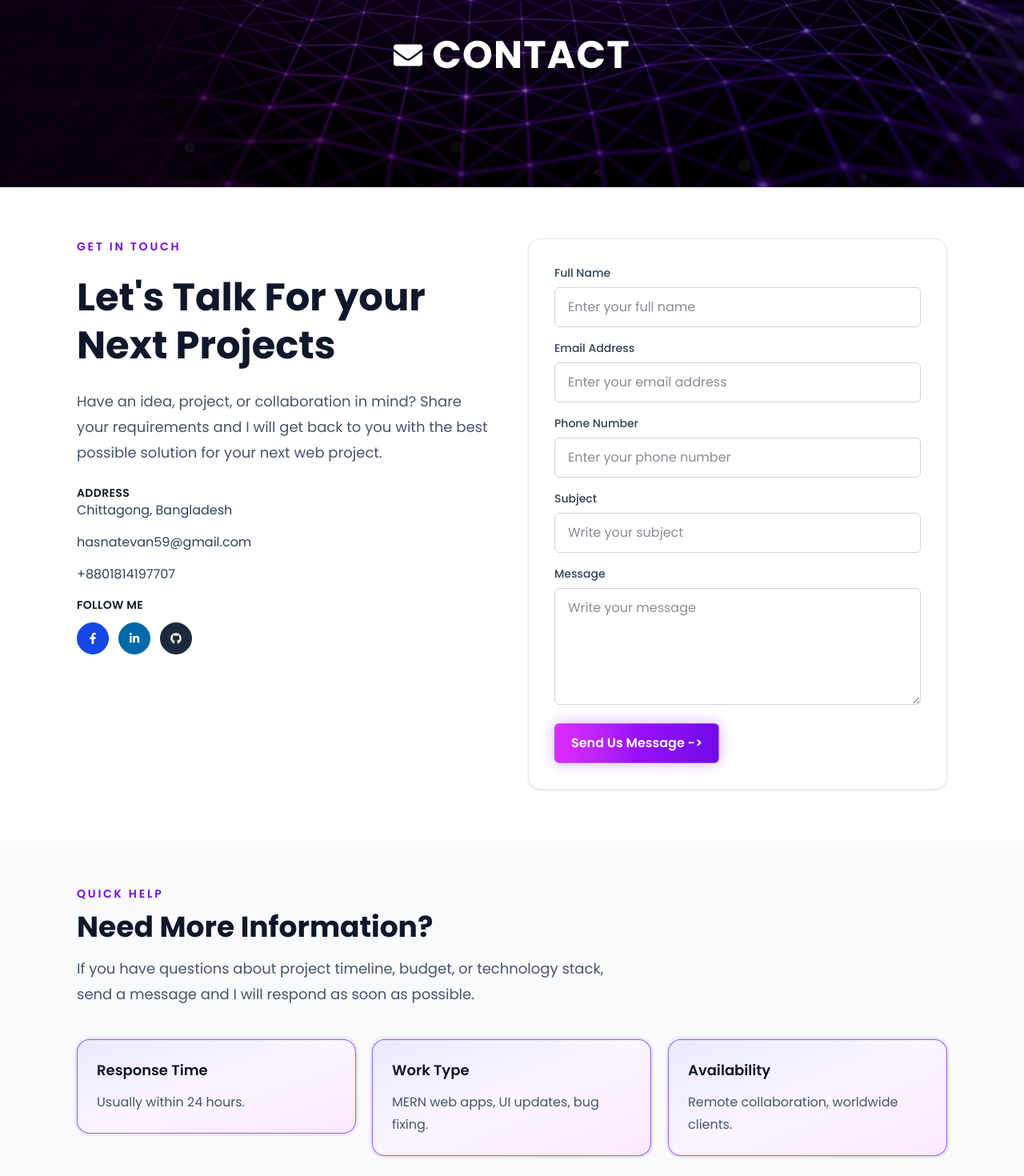
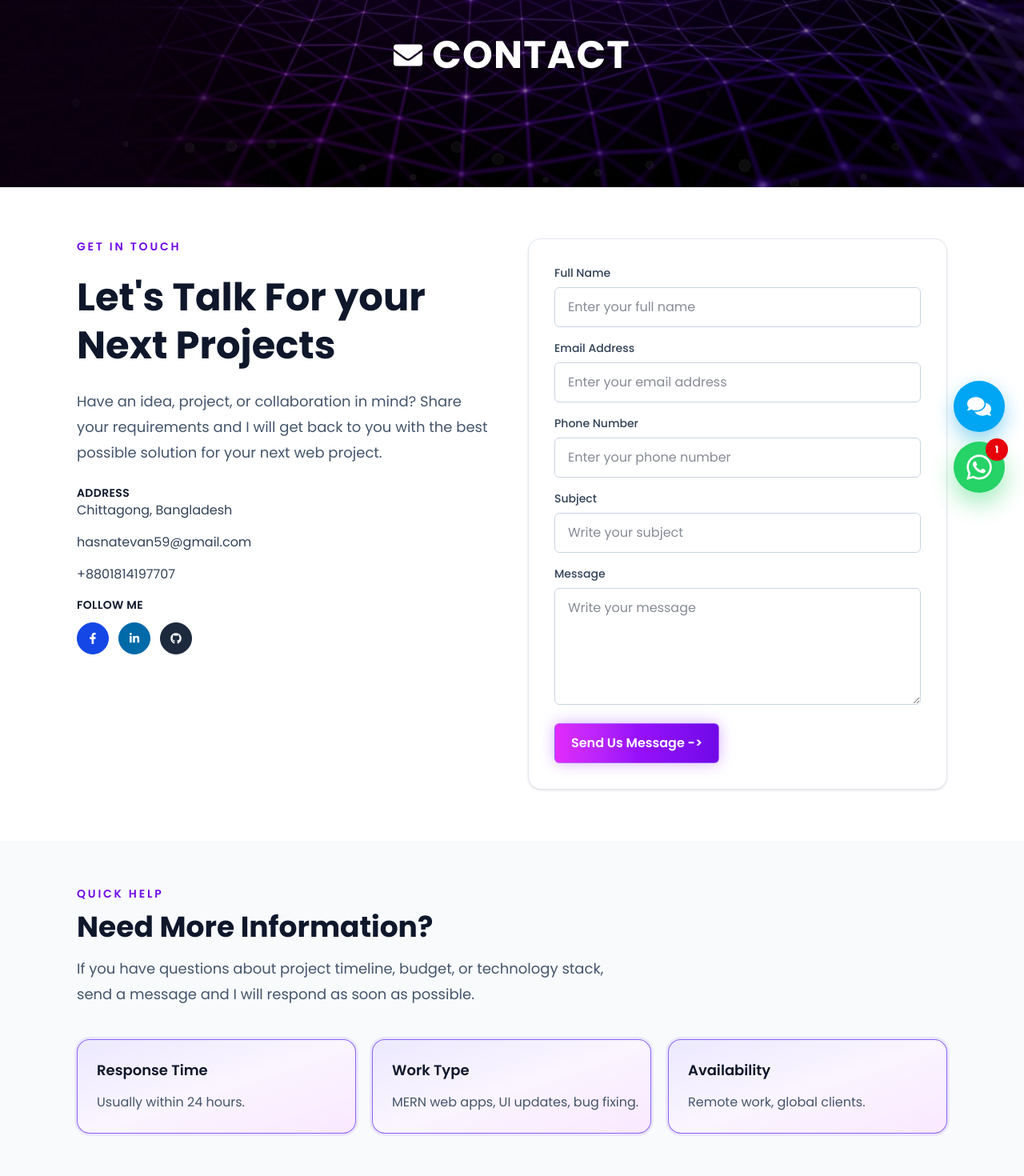
Before and after one commit to hasnatdev26/Devfolio_3.0, a Next.js app: page /contact in a window 1280 px wide. Shown: the part 160-1630 px from the top of the page at 80% size. Built offline with nearby package versions, Linux system fonts and the light colour scheme; no server answers; the database is empty.

Commit message:
feat: enhance website functionality and UI improvements

```diff
--- /dev/null
+++ b/app/FloatingContactButtons.tsx
@@ -0,0 +1,30 @@
+"use client";
+
+import Link from "next/link";
+import { FaComments, FaWhatsapp } from "react-icons/fa";
+
+export default function FloatingContactButtons() {
+  return (
+    <div className="fixed bottom-6 right-6 z-50 flex flex-col items-end gap-3">
+      <Link
+        href="/contact"
+        aria-label="Open contact page"
+        className="inline-flex h-16 w-16 items-center justify-center rounded-full bg-sky-500 text-white shadow-[0_10px_24px_rgba(14,165,233,0.45)] transition hover:scale-105 hover:brightness-105 focus:outline-none focus:ring-2 focus:ring-sky-500 focus:ring-offset-2"
+      >
+        <FaComments className="text-3xl" />
+      </Link>
+      <a
+        href="https://wa.me/8801814197707"
+        target="_blank"
+        rel="noopener noreferrer"
+        aria-label="Chat on WhatsApp"
+        className="relative inline-flex h-16 w-16 items-center justify-center rounded-full bg-[#25D366] text-white shadow-[0_12px_30px_rgba(37,211,102,0.45)] transition hover:scale-105 hover:brightness-105 focus:outline-none focus:ring-2 focus:ring-[#25D366] focus:ring-offset-2"
+      >
+        <FaWhatsapp className="text-4xl" />
+        <span className="absolute -right-1 -top-1 inline-flex h-7 w-7 items-center justify-center rounded-full bg-red-600 text-xs font-bold text-white">
+          1
+        </span>
+      </a>
+    </div>
+  );
+}
--- a/app/about/page.tsx
+++ b/app/about/page.tsx
@@ -117,14 +117,9 @@ export default function AboutPage() {
             className="h-[220px] w-full object-cover object-right sm:h-[280px] md:h-[330px] animate-banner-image"
           />
           <div className="bubble-layer" aria-hidden="true">
-            <span className="bubble" />
-            <span className="bubble" />
-            <span className="bubble" />
-            <span className="bubble" />
-            <span className="bubble" />
-            <span className="bubble" />
-            <span className="bubble" />
-            <span className="bubble" />
+            {Array.from({ length: 20 }).map((_, index) => (
+              <span key={`about-bubble-${index}`} className="bubble" />
+            ))}
           </div>
           <div className="pointer-events-none absolute inset-0 bg-black/45" />
           <div className="pointer-events-none absolute inset-0 flex items-center justify-center">
--- a/app/contact/page.tsx
+++ b/app/contact/page.tsx
@@ -113,14 +113,9 @@ export default function ContactPage() {
             priority
           />
           <div className="bubble-layer" aria-hidden="true">
-            <span className="bubble" />
-            <span className="bubble" />
-            <span className="bubble" />
-            <span className="bubble" />
-            <span className="bubble" />
-            <span className="bubble" />
-            <span className="bubble" />
-            <span className="bubble" />
+            {Array.from({ length: 20 }).map((_, index) => (
+              <span key={`contact-bubble-${index}`} className="bubble" />
+            ))}
           </div>
           <div className="pointer-events-none absolute inset-0 bg-black/45" />
           <div className="pointer-events-none absolute inset-0 flex items-center justify-center">
@@ -325,7 +320,7 @@ export default function ContactPage() {
             <ScrollReplayAnimation animationClass="animate__backInUp" delayMs={180}>
               <div className="group animate-card-border rounded-2xl border border-violet-200 bg-gradient-to-br from-violet-100 via-purple-50 to-fuchsia-100 p-6 shadow-sm transition duration-300 hover:-translate-y-1 hover:border-violet-400 hover:shadow-lg">
                 <p className="text-lg font-semibold text-slate-900">Work Type</p>
-                <p className="mt-3 leading-7 text-slate-600 transition group-hover:text-slate-700">
+                <p className="mt-3 whitespace-nowrap leading-7 text-slate-600 transition group-hover:text-slate-700">
                   MERN web apps, UI updates, bug fixing.
                 </p>
               </div>
@@ -334,8 +329,8 @@ export default function ContactPage() {
             <ScrollReplayAnimation animationClass="animate__backInRight" delayMs={280}>
               <div className="group animate-card-border rounded-2xl border border-violet-200 bg-gradient-to-br from-violet-100 via-purple-50 to-fuchsia-100 p-6 shadow-sm transition duration-300 hover:-translate-y-1 hover:border-violet-400 hover:shadow-lg sm:col-span-2 lg:col-span-1">
                 <p className="text-lg font-semibold text-slate-900">Availability</p>
-                <p className="mt-3 leading-7 text-slate-600 transition group-hover:text-slate-700">
-                  Remote collaboration, worldwide clients.
+                <p className="mt-3 whitespace-nowrap leading-7 text-slate-600 transition group-hover:text-slate-700">
+                  Remote work, global clients.
                 </p>
               </div>
             </ScrollReplayAnimation>
--- a/app/globals.css
+++ b/app/globals.css
@@ -157,6 +157,18 @@ body {
 .bubble:nth-child(6) { left: 72%; width: 18px; height: 18px; animation-duration: 13s; animation-delay: 1.6s; }
 .bubble:nth-child(7) { left: 84%; width: 9px; height: 9px; animation-duration: 9.5s; animation-delay: 3.1s; }
 .bubble:nth-child(8) { left: 93%; width: 13px; height: 13px; animation-duration: 11.5s; animation-delay: 0.4s; }
+.bubble:nth-child(9) { left: 12%; width: 7px; height: 7px; animation-duration: 8.7s; animation-delay: 1.9s; }
+.bubble:nth-child(10) { left: 22%; width: 15px; height: 15px; animation-duration: 12.3s; animation-delay: 0.6s; }
+.bubble:nth-child(11) { left: 35%; width: 10px; height: 10px; animation-duration: 9.8s; animation-delay: 2.6s; }
+.bubble:nth-child(12) { left: 48%; width: 17px; height: 17px; animation-duration: 13.2s; animation-delay: 1.1s; }
+.bubble:nth-child(13) { left: 53%; width: 8px; height: 8px; animation-duration: 8.9s; animation-delay: 3.4s; }
+.bubble:nth-child(14) { left: 63%; width: 12px; height: 12px; animation-duration: 10.7s; animation-delay: 2.2s; }
+.bubble:nth-child(15) { left: 69%; width: 6px; height: 6px; animation-duration: 7.9s; animation-delay: 0.3s; }
+.bubble:nth-child(16) { left: 77%; width: 14px; height: 14px; animation-duration: 11.8s; animation-delay: 2.9s; }
+.bubble:nth-child(17) { left: 87%; width: 11px; height: 11px; animation-duration: 10.3s; animation-delay: 1.4s; }
+.bubble:nth-child(18) { left: 91%; width: 7px; height: 7px; animation-duration: 8.4s; animation-delay: 2.5s; }
+.bubble:nth-child(19) { left: 26%; width: 13px; height: 13px; animation-duration: 11.2s; animation-delay: 0.9s; }
+.bubble:nth-child(20) { left: 40%; width: 9px; height: 9px; animation-duration: 9.2s; animation-delay: 3.2s; }
 
 @keyframes hireMeBounce {
   0%,
--- a/app/layout.tsx
+++ b/app/layout.tsx
@@ -6,6 +6,7 @@ import FooterQuickLinks from "./FooterQuickLinks";
 import FooterSocialLinks from "./FooterSocialLinks";
 import FooterEmailSignup from "./FooterEmailSignup";
 import ScrollProgress from "./ScrollProgress";
+import FloatingContactButtons from "./FloatingContactButtons";
 import "./globals.css";
 import "animate.css";
 
@@ -102,6 +103,7 @@ export default function RootLayout({
       <body className="min-h-full flex flex-col bg-white text-slate-900">
         <ScrollProgress />
         <Navbar />
+        <FloatingContactButtons />
         <main className="flex-1 pt-16">{children}</main>
         <footer className="border-t border-slate-200 bg-white">
           <div className="mx-auto grid w-full max-w-6xl gap-8 px-4 py-10 text-sm text-slate-600 sm:px-6 md:grid-cols-2 lg:grid-cols-3 lg:px-8">
--- a/app/page.tsx
+++ b/app/page.tsx
@@ -1,7 +1,7 @@
 "use client";
 
 import { useCallback, useEffect, useRef, useState, type FormEvent, type ReactNode } from "react";
-import { FaCheckCircle, FaCode, FaComments, FaDatabase, FaLayerGroup, FaLaptopCode, FaPaintBrush, FaWhatsapp } from "react-icons/fa";
+import { FaCheckCircle, FaCode, FaDatabase, FaLayerGroup, FaLaptopCode, FaPaintBrush } from "react-icons/fa";
 import { defaultSiteLinks, type SiteLinks } from "@/lib/site-links";
 
 function isMobileViewport() {
@@ -459,14 +459,9 @@ export default function Home() {
         }}
       >
         <div className="bubble-layer" aria-hidden="true">
-          <span className="bubble" />
-          <span className="bubble" />
-          <span className="bubble" />
-          <span className="bubble" />
-          <span className="bubble" />
-          <span className="bubble" />
-          <span className="bubble" />
-          <span className="bubble" />
+          {Array.from({ length: 20 }).map((_, index) => (
+            <span key={`hero-bubble-${index}`} className="bubble" />
+          ))}
         </div>
         <main className="mx-auto flex w-full max-w-6xl flex-1 items-center px-4 py-10 sm:px-6 sm:py-14 lg:px-8 lg:py-16">
           <div className="relative z-10 grid w-full items-center gap-8 lg:grid-cols-2 lg:gap-10">
@@ -795,29 +790,6 @@ export default function Home() {
         <section id="projects" aria-label="Projects" />
       </div>
 
-      <div className="fixed bottom-6 right-6 z-50 flex flex-col items-end gap-3">
-        <button
-          type="button"
-          aria-label="Open live chat"
-          onClick={() => setIsLiveChatOpen(true)}
-          className="inline-flex h-16 w-16 items-center justify-center rounded-full bg-sky-500 text-white shadow-[0_10px_24px_rgba(14,165,233,0.45)] transition hover:scale-105 hover:brightness-105 focus:outline-none focus:ring-2 focus:ring-sky-500 focus:ring-offset-2 motion-safe:animate-bounce"
-        >
-          <FaComments className="text-3xl" />
-        </button>
-        <a
-          href="https://wa.me/8801814197707"
-          target="_blank"
-          rel="noopener noreferrer"
-          aria-label="Chat on WhatsApp"
-          className="relative inline-flex h-16 w-16 items-center justify-center rounded-full bg-[#25D366] text-white shadow-[0_12px_30px_rgba(37,211,102,0.45)] transition hover:scale-105 hover:brightness-105 focus:outline-none focus:ring-2 focus:ring-[#25D366] focus:ring-offset-2"
-        >
-          <FaWhatsapp className="text-4xl" />
-          <span className="absolute -right-1 -top-1 inline-flex h-7 w-7 items-center justify-center rounded-full bg-red-600 text-xs font-bold text-white">
-            1
-          </span>
-        </a>
-      </div>
-
       {isLiveChatOpen ? (
         <div className="fixed inset-0 z-[60] flex items-end justify-end bg-black/40 p-4 sm:items-center sm:justify-center">
           <div className="w-full max-w-md rounded-2xl bg-white p-5 shadow-2xl sm:p-6">
--- a/app/projects/page.tsx
+++ b/app/projects/page.tsx
@@ -94,14 +94,9 @@ export default function ProjectsPage() {
             priority
           />
           <div className="bubble-layer" aria-hidden="true">
-            <span className="bubble" />
-            <span className="bubble" />
-            <span className="bubble" />
-            <span className="bubble" />
-            <span className="bubble" />
-            <span className="bubble" />
-            <span className="bubble" />
-            <span className="bubble" />
+            {Array.from({ length: 20 }).map((_, index) => (
+              <span key={`projects-bubble-${index}`} className="bubble" />
+            ))}
           </div>
           <div className="pointer-events-none absolute inset-0 bg-black/45" />
           <div className="pointer-events-none absolute inset-0 flex items-center justify-center">
```
